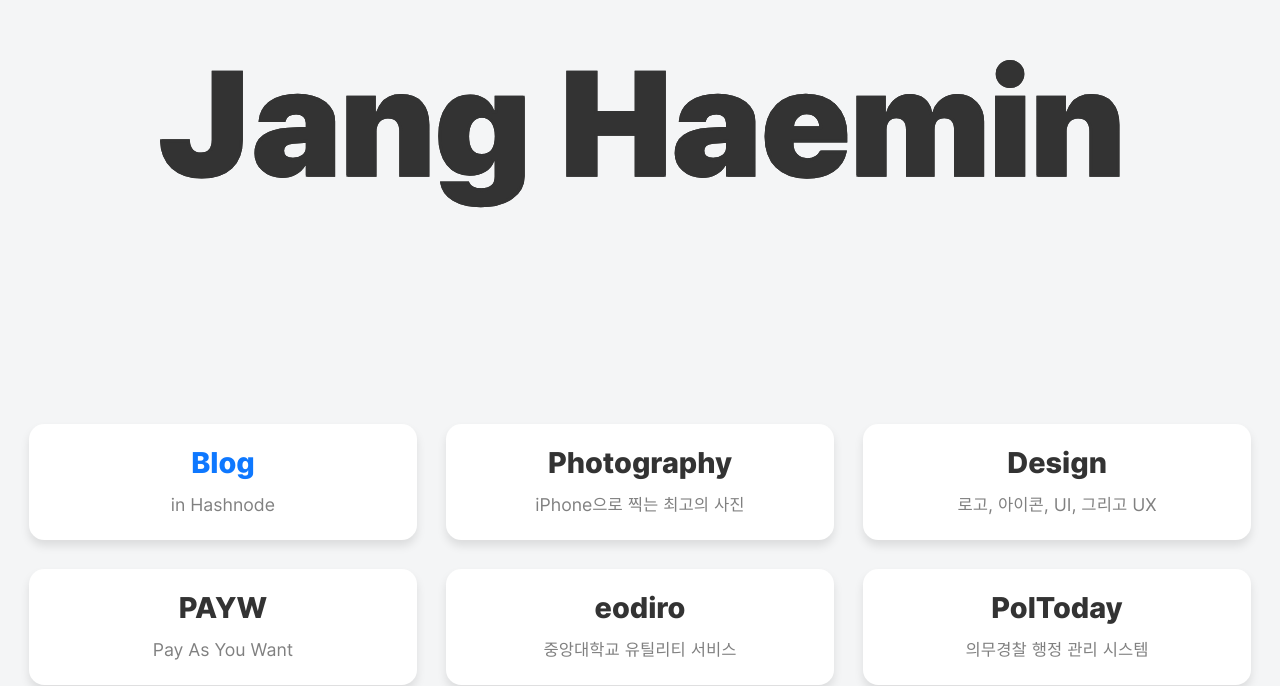
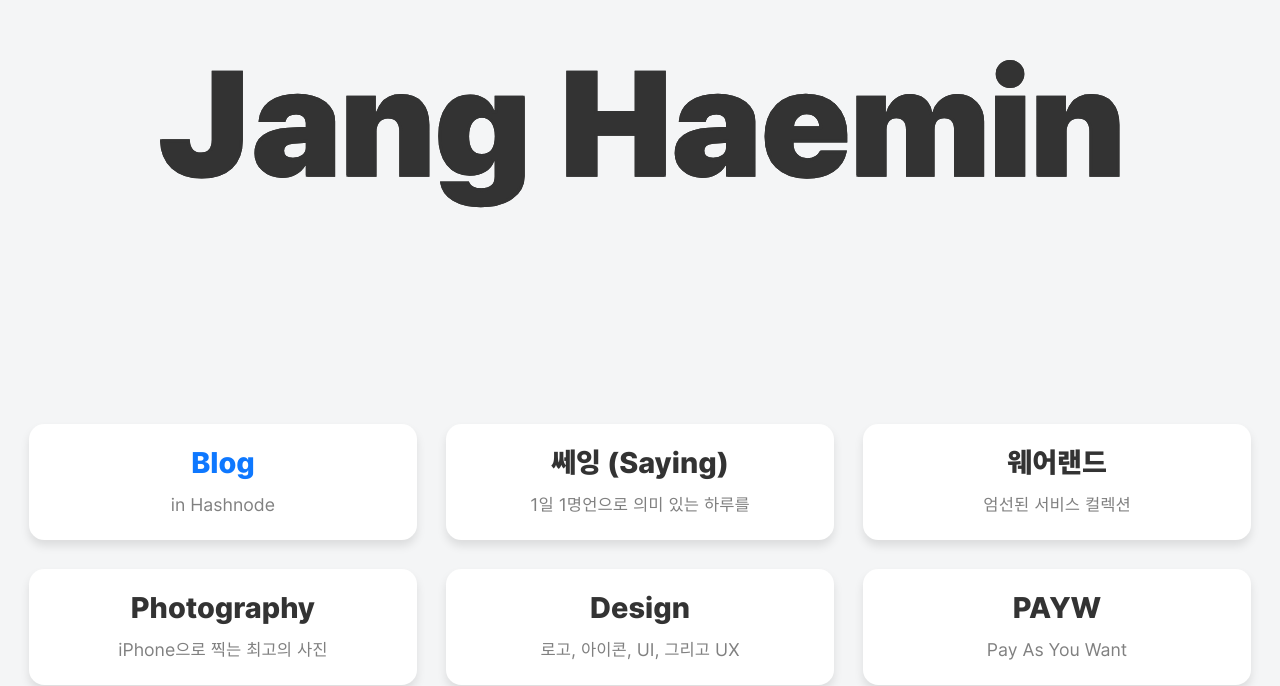
Before and after one commit to jhaemin/jhaemin.com-vue, a Nuxt app: page / in a window 1280 px wide. Shown: the part 152-838 px from the top of the page. Built offline with nearby package versions, Linux system fonts and the light colour scheme.

Commit message:
feat: add saying.today and where.land

```diff
--- a/src/pages/index.vue
+++ b/src/pages/index.vue
@@ -209,6 +209,26 @@
               </template>
               <template v-slot:description>
                 in Hashnode
+              </template>
+            </Box>
+          </div>
+          <div class="grid-item-wrapper">
+            <Box class="" box-external-link="https://saying.today">
+              <template v-slot:title>
+                쎄잉 (Saying)
+              </template>
+              <template v-slot:description>
+                1일 1명언으로 의미 있는 하루를
+              </template>
+            </Box>
+          </div>
+          <div class="grid-item-wrapper">
+            <Box class="" box-external-link="https://where.land">
+              <template v-slot:title>
+                웨어랜드
+              </template>
+              <template v-slot:description>
+                엄선된 서비스 컬렉션
               </template>
             </Box>
           </div>
```
